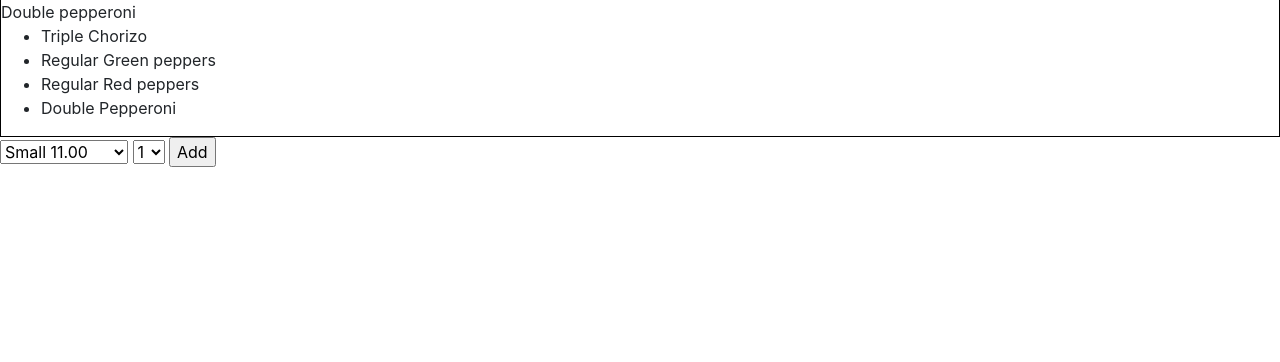
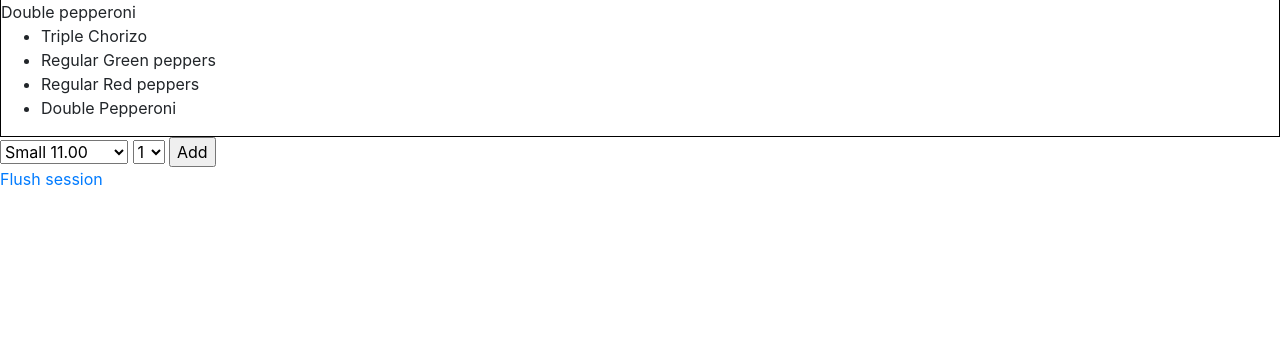
Before and after one commit to philip-hughes/fourth-milestone-project, a Django app: page /menu/ in a window 1280 px wide. Shown: the part 177-539 px from the top of the page. Run offline with Django 3.2, Linux system fonts and the light colour scheme; data comes from the database, SQL or seed files in the repository; both versions use the stored data as it was after the commit; some libraries are stand-ins or nearby versions.

Commit message:
Adding temporary link and view to flush the session and empty the cart

```diff
--- a/menu/templates/menu/menu.html
+++ b/menu/templates/menu/menu.html
@@ -31,4 +31,5 @@
  <input type="submit" value="Add">
  </form>
 {% endfor %}
+<a href="{% url 'flush_session' %}">Flush session</a>
 {% endblock %}
--- a/menu/urls.py
+++ b/menu/urls.py
@@ -3,4 +3,6 @@ from . import views
 
 urlpatterns = [
     path('', views.menu, name='menu'),
+    path('flush_session/', views.flush_session, name='flush_session'),
+
 ]
--- a/menu/views.py
+++ b/menu/views.py
@@ -1,4 +1,4 @@
-from django.shortcuts import render
+from django.shortcuts import render, redirect
 from .models import Pizza, Topping, ToppingAmount
 
 def menu(request):
@@ -15,3 +15,7 @@ def menu(request):
         'pizzas': pizza_list
     }
     return render(request, 'menu/menu.html', context)
+
+def flush_session(request):
+    request.session.flush()
+    return redirect('menu')
```
Also changed, not shown: db.sqlite3.
